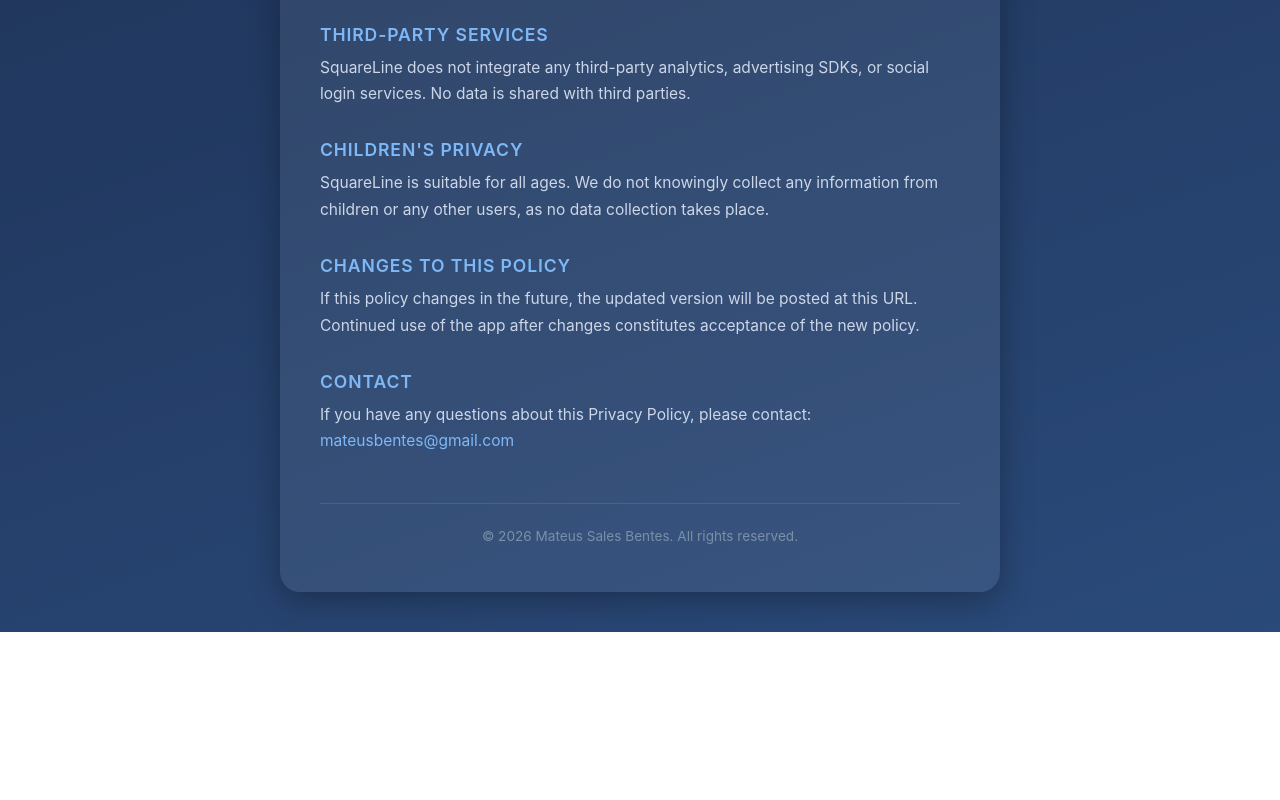
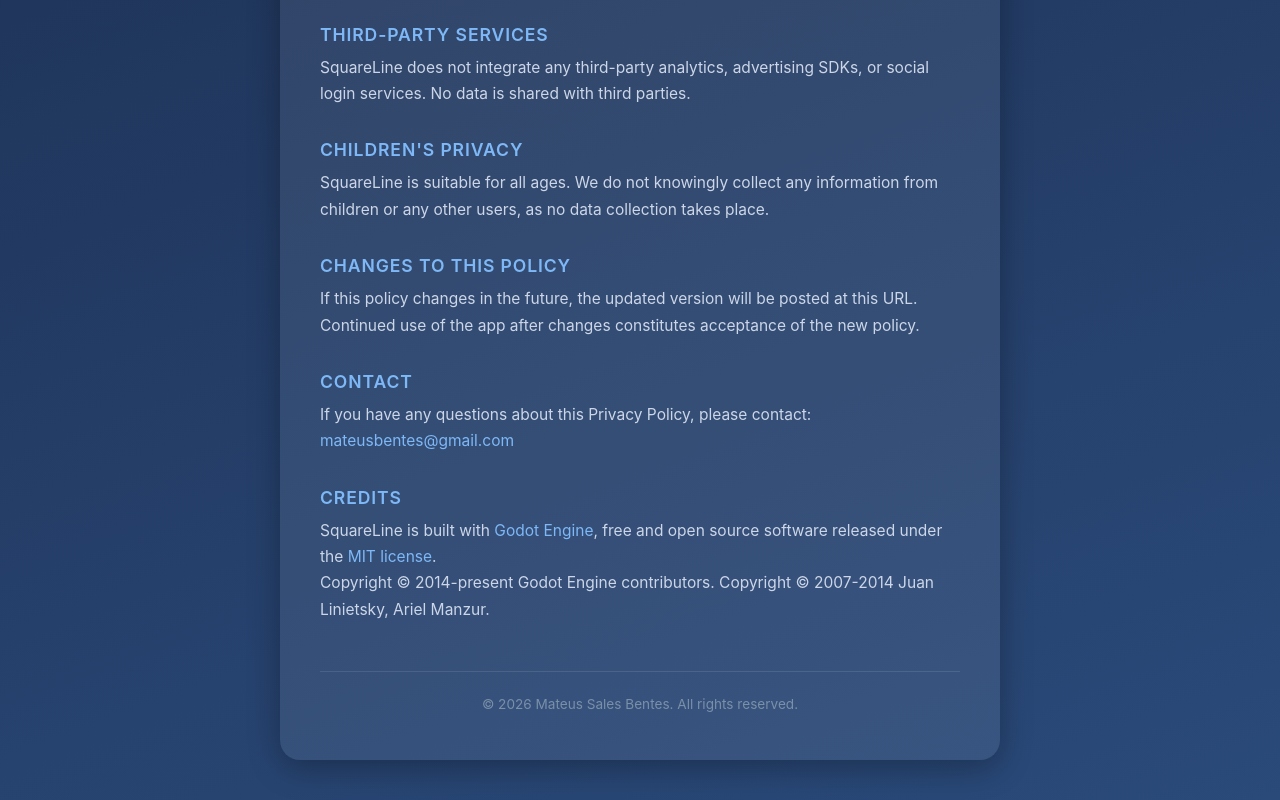
Before and after one commit to mateusbentes/squarelineprivacypolicy, a plain HTML site: page index.html in a window 1280 px wide. Shown: the part 739-1539 px from the top of the page. Before the commit the page ends 1371 px from the top, so only its background shows below. Drawn offline with Linux system fonts and the light colour scheme.

Commit message:
docs: add Godot Engine MIT license credit

```diff
--- a/index.html
+++ b/index.html
@@ -130,6 +130,14 @@
       <a href="mailto:mateusbentes@gmail.com">mateusbentes@gmail.com</a>
     </p>
 
+    <h2>Credits</h2>
+    <p>
+      SquareLine is built with <a href="https://godotengine.org" target="_blank">Godot Engine</a>,
+      free and open source software released under the
+      <a href="https://godotengine.org/license" target="_blank">MIT license</a>.<br/>
+      Copyright &copy; 2014-present Godot Engine contributors. Copyright &copy; 2007-2014 Juan Linietsky, Ariel Manzur.
+    </p>
+
     <div class="footer">
       &copy; 2026 Mateus Sales Bentes. All rights reserved.
     </div>
```
